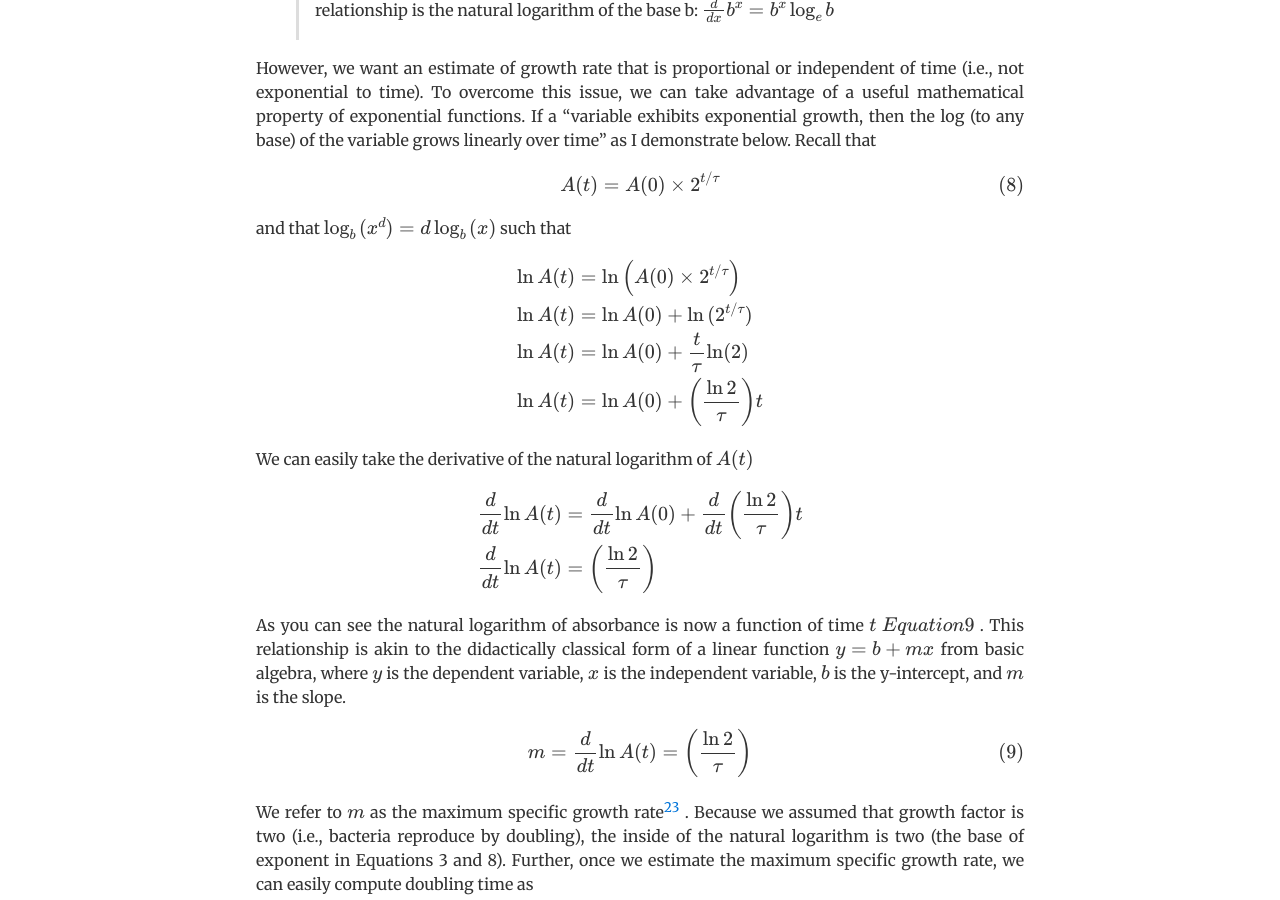
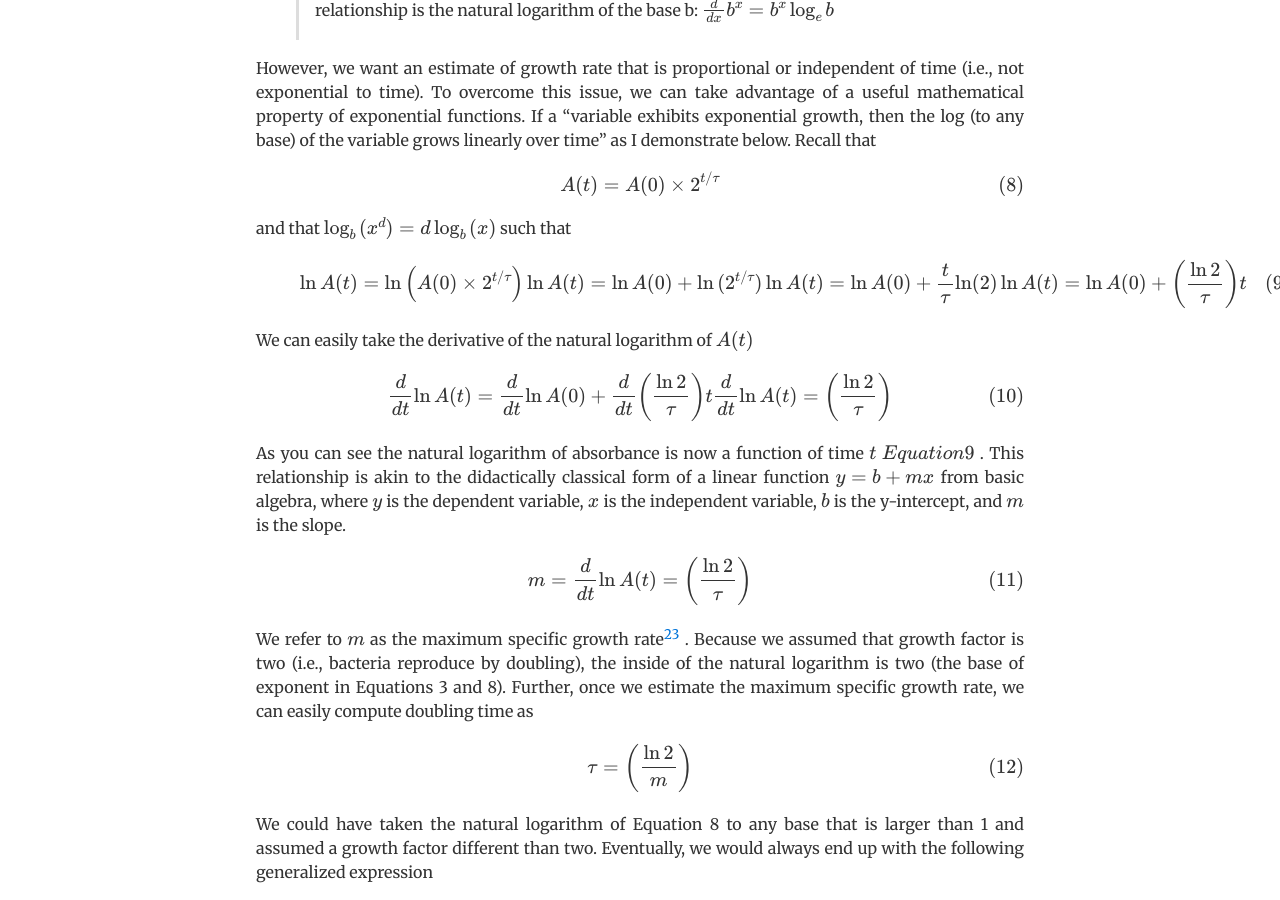
Before and after one commit to firasmidani/firasmidani.github.io, a Jekyll site: the page built from _posts/2019-07-11-midani-bacterial-growth-primer.md, in a window 1280 px wide and 900 px high, scrolled down 1416 px. Built offline with Jekyll 4.4.1, drawn with Linux system fonts in a browser that asks for light colours; formulas are drawn with MathJax 3; comment, search, counter and statistics services are not loaded.

Commit message:
Update 2019-07-11-midani-bacterial-growth-primer.md

```diff
--- a/_posts/2019-07-11-midani-bacterial-growth-primer.md
+++ b/_posts/2019-07-11-midani-bacterial-growth-primer.md
@@ -102,23 +102,24 @@ A(t) = A(0) \times 2^{t/ \tau}
 
 and that $\log_{b}{(x^d)}=d\log_{b}{(x)}$ such that
 
-$$
+\begin{equation}
 \begin{split}
 \ln{A(t)}  & = \ln{\left(A(0)\times2^{t/ \tau}\right)} \\
 \ln{A(t)}  & = \ln{A(0)} + \ln{(2^{t/ \tau})} \\
 \ln{A(t)}  & = \ln{A(0)} + \frac{t}{\tau}\ln(2) \\
 \ln{A(t)}  & = \ln{A(0)} + \left(\frac{\ln{2}}{\tau}\right)t
 \end{split}
-$$
+\end{equation}
 
 We can easily take the derivative of the natural logarithm of $A(t)$
 
-$$
+\begin{equation}
 \begin{split}
 \frac{d}{dt}\ln{A(t)} & = \frac{d}{dt}\ln{A(0)} + \frac{d}{dt}\left(\frac{\ln{2}}{\tau}\right)t \\
 \frac{d}{dt}\ln{A(t)} & = \left(\frac{\ln{2}}{\tau}\right)  \\
 \end{split}
-$$
+\end{equation}
+
 
 As you can see the natural logarithm of absorbance is now a function of
 time $t$ (Equation 9) . This relationship is akin to the didactically
```
